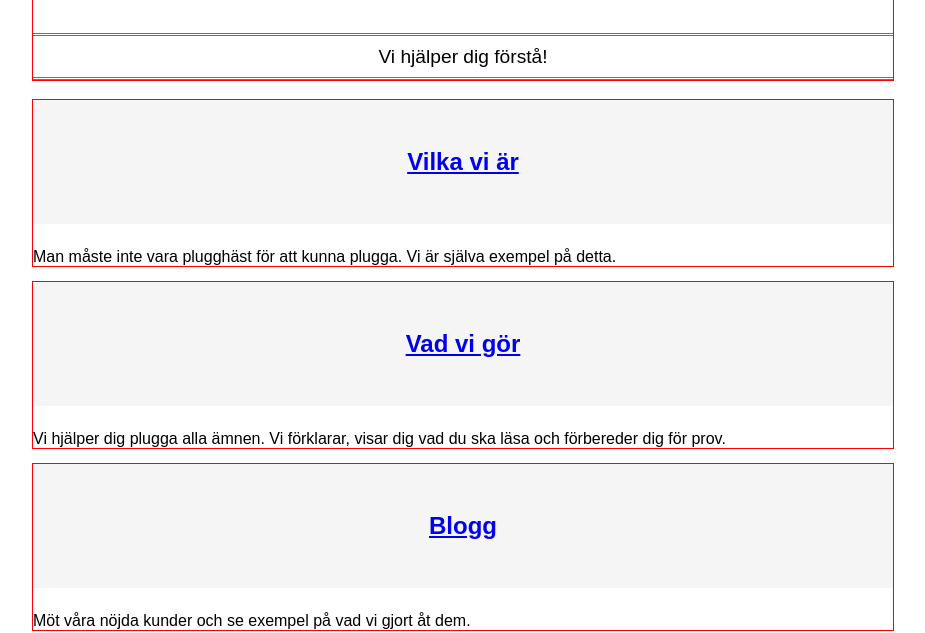
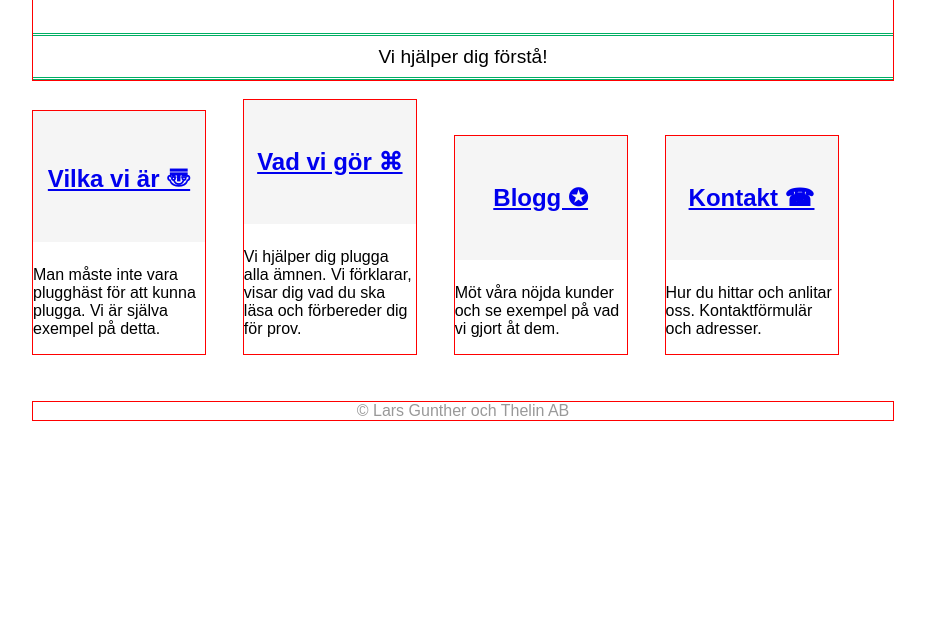
Before and after one commit to booleanne3521/laxhjalpen, a plain HTML site: page index.html in a window 1280 px wide. Shown: the part 184-817 px from the top of the page, without its empty margins (177-1102 px from the left). Drawn offline with Linux system fonts and the light colour scheme.

Commit message:
modified css file

```diff
--- a/css/laxhjalpen.css
+++ b/css/laxhjalpen.css
@@ -1,30 +1,45 @@
 @charset "UTF-8";
+/*
+==================================================================================
+Global rules
+==================================================================================
+*/
 body {
-    margin: auto;
+    margin: auto;                   /* Centrera sidan */
     max-width: 860px;
     font-family: sans-serif;
-    font-size: 100%;
+    font-size: 100%;                /* Startvärde */
 }
 section, header, footer {
-    outline: 1px solid red;
+    outline: 1px solid red;      /* Provisorisk */
 }
+section{
+    display: inline-block;
+    width: 20%;
+    margin-right: 4%;
+}
+/*
+==================================================================================
+Page header, all pages
+==================================================================================
+*/
 header {
     text-align: center;
 }
 .startpage h1 {
-    font-size: 500%;
+    font-size: 500%;                /* Massiv rubrik på startsidan */
 }
 .tagline {
     font-size: 120%;
-    padding: 0.5em;
+    padding: 0.5em;                 /* Avstånd till kantline */
     border-top: 3px double #00af64;
     border-bottom: 3px double #00af64;
-    margin: 1em 0;
+    margin: 1em 0;                  /* Avstånd nedåt men inte uppåt */
 }
 .menu > h2 {
     margin: 0 0 1em;
     padding: 2em 0;
-    background-color: #f5f5f5;
+    background-color: #f5f5f5;   /* Mycket ljus grå */
     text-align: center;
 }
 footer {
--- a/index.html
+++ b/index.html
@@ -16,21 +16,21 @@
         <p class="tagline">Vi hjälper dig förstå!</p>
     </header>
     <section class="menu">
-        <h2><a href="om-oss.html">Vilka vi är</a></h2>
+        <h2><a href="om-oss.html">Vilka vi är &#x3020;</a></h2>
         <p>Man måste inte vara plugghäst för att kunna plugga. Vi är själva exempel på detta.</p>
     </section>
     <section class="menu">
-        <h2><a href="arbeten.html">Vad vi gör</a></h2>
+        <h2><a href="arbeten.html">Vad vi gör &#x2318;</a></h2>
         <p>Vi hjälper dig plugga alla ämnen. Vi förklarar, visar dig vad du ska läsa och förbereder dig för prov.</p>
     </section>
     <section class="menu">
-        <h2><a href="blog.php">Blogg</a></h2>
+        <h2><a href="blog.php">Blogg &#x272A; </a></h2>
         <p>Möt våra nöjda kunder och se exempel på vad vi gjort åt dem. </p>
     </section>
     <section class="menu">
-        <h2><a href="contact.php">Kontakt</a></h2>
+        <h2><a href="contact.php">Kontakt &#9742;</a></h2>
         <p>Hur du hittar och anlitar oss. Kontaktförmulär och adresser.</p>
     </section>
-    <footer>Lars Gunther och Thelin AB</footer>
+    <footer> &#169; Lars Gunther och Thelin AB</footer>
 </body>
 </html>
```
